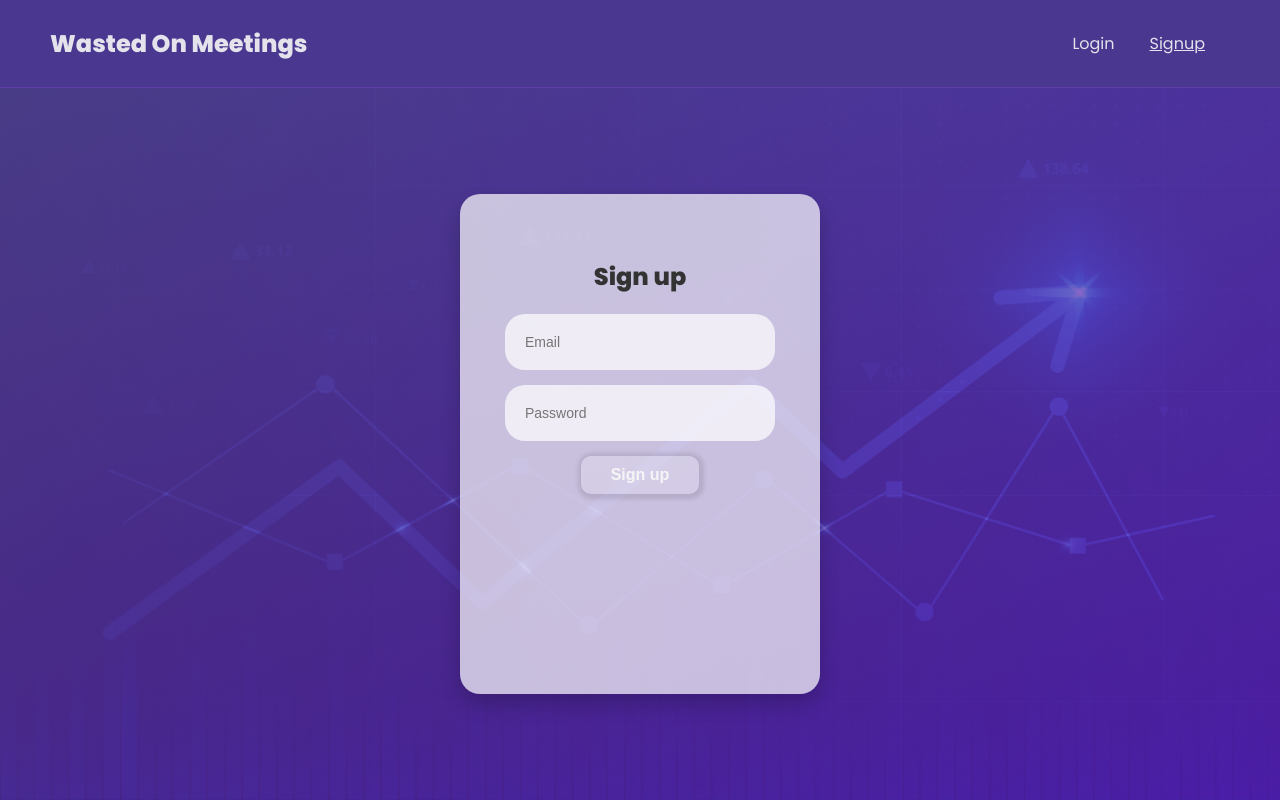
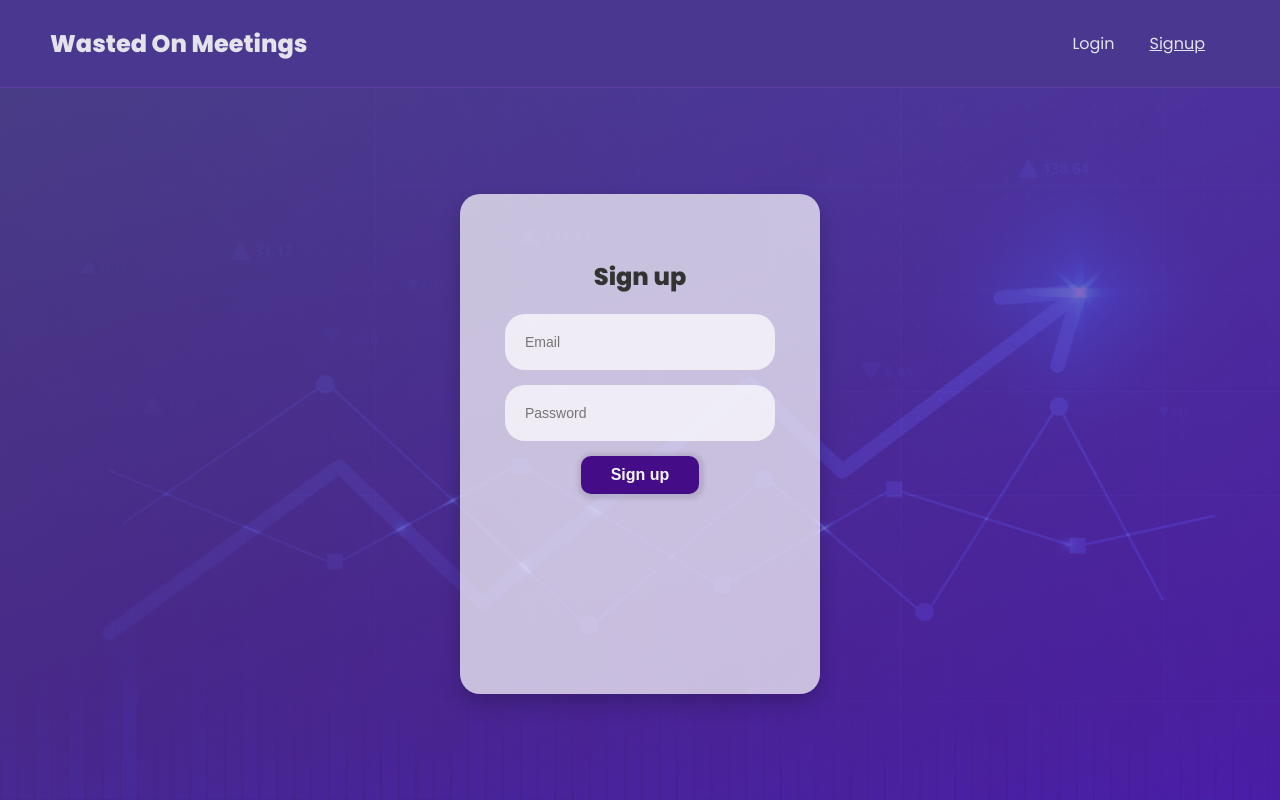
Before and after one commit to StigAkl/wasted-on-meetings, a React (Vite) app in the folder client/: page /signup in a window 1280 px wide. Built offline with nearby package versions, Linux system fonts and the light colour scheme.

Commit message:
fix broken login page

```diff
--- a/client/src/components/Button/Button.module.css
+++ b/client/src/components/Button/Button.module.css
@@ -24,13 +24,26 @@
   cursor: pointer;
 }
 
-.primaryButton:hover,
-.primaryButton:focus {
-  box-shadow: ;
+.gradientButton {
+  color: var(--text-color-white);
+  padding: 10px 30px;
+  border-radius: 10px;
+  border: 0;
+  background-color: var(--primary-color);
+  font-weight: bold;
+  cursor: pointer;
+  font-size: 1rem;
+  transition: 0.1s ease-in;
+  box-shadow: var(--box-shadow);
+}
+
+.primaryButton:hover {
+  padding: 12px 32px;
 }
 
 @media (max-width: 550px) {
-  .primaryButton {
+  .primaryButton,
+  .gradientButton {
     padding: 20px 20px;
     width: 95%;
   }
--- a/client/src/components/Button/Button.tsx
+++ b/client/src/components/Button/Button.tsx
@@ -2,7 +2,7 @@ import { ReactNode, FC, ButtonHTMLAttributes } from 'react';
 import styles from './Button.module.css';
 
 type ButtonProps = ButtonHTMLAttributes<HTMLButtonElement> & {
-  variant?: 'primary' | 'secondary'
+  variant?: 'primary' | 'secondary' | 'gradient'
   size?: 's' | 'm' | 'l'
   children: ReactNode
   loading?: boolean
@@ -16,9 +16,13 @@ const Button: FC<ButtonProps> = ({ variant = 'primary', size, loading, ...props
   }
   else if (size === 'l') buttonSize = styles.large;
 
+  let variantClass = styles.primaryButton;
 
-  const variantClass = variant === 'primary' ?
-    styles.primaryButton : styles.secondaryButton;
+  if (variant === 'gradient') {
+    variantClass = styles.gradientButton;
+  } else if (variant === 'secondary') {
+    variantClass = styles.secondaryButton;
+  }
 
   return (
     <>
--- a/client/src/components/Container/Container.module.css
+++ b/client/src/components/Container/Container.module.css
@@ -7,6 +7,17 @@
 }
 
 .gradientContainer {
+  height: 100%;
+  background-image: var(--background-gradient);
+  background-size: cover;
+  background-repeat: no-repeat;
+  background-position: center;
+  display: flex;
+  align-items: center;
+  flex-direction: column;
+}
+
+.gradientContainerLogin {
   height: 100%;
   background-image: var(--background-gradient);
   background-size: cover;
--- a/client/src/components/Container/Container.tsx
+++ b/client/src/components/Container/Container.tsx
@@ -1,15 +1,15 @@
 import { ReactNode } from 'react';
 import styles from './Container.module.css';
 
+type Variant = 'gradient' | 'default' | 'gradient-login'
+
 interface Props {
   children: ReactNode;
-  variant?: 'gradient' | 'default';
+  variant?: Variant;
 }
 
 const Container = ({ children, variant }: Props) => {
-  const className = variant === 'gradient' ?
-    styles.gradientContainer :
-    styles.container;
+  const className = getClass(variant);
 
   return (
     <article className={className}>
@@ -18,4 +18,10 @@ const Container = ({ children, variant }: Props) => {
   )
 }
 
+const getClass = (variant: Variant | undefined) => {
+  if (!variant) return styles.container;
+  if (variant === 'gradient') return styles.gradientContainer;
+  if (variant === 'gradient-login') return styles.gradientContainerLogin;
+  return styles.container;
+}
 export default Container;
--- a/client/src/pages/Login/Login.tsx
+++ b/client/src/pages/Login/Login.tsx
@@ -70,13 +70,13 @@ const Login = () => {
   }
 
   return (
-    <Container variant='gradient'>
+    <Container variant='gradient-login'>
       <section className={css.loginContainer}>
         <FormCard title="Login">
           <form onSubmit={handleSubmit}>
             <EmailInput onChange={handleEmailChange} />
             <PasswordInput onChange={handlePasswordChange} />
-            <Button loading={loading}>Login</Button>
+            <Button loading={loading} variant='gradient'>Login</Button>
           </form>
         </FormCard>
       </section>
--- a/client/src/pages/Signup/Signup.tsx
+++ b/client/src/pages/Signup/Signup.tsx
@@ -23,13 +23,13 @@ const Signup = () => {
   const passwordError = formValidation.passwordError ? true : false;
 
   return (
-    <Container variant='gradient'>
+    <Container variant='gradient-login'>
       <section className={css.signupContainer}>
         <FormCard title="Sign up">
           <form onSubmit={handleSubmit}>
             <EmailInput error={emailError} onChange={handleInputChange} />
             <PasswordInput error={passwordError} onChange={handleInputChange} />
-            <Button loading={loading} >Sign up</Button>
+            <Button loading={loading} variant='gradient'>Sign up</Button>
 
             {error && <p className={css.signupError}>*{error}</p>}
             {success && <p>Brukeren din er opprettet!
```
